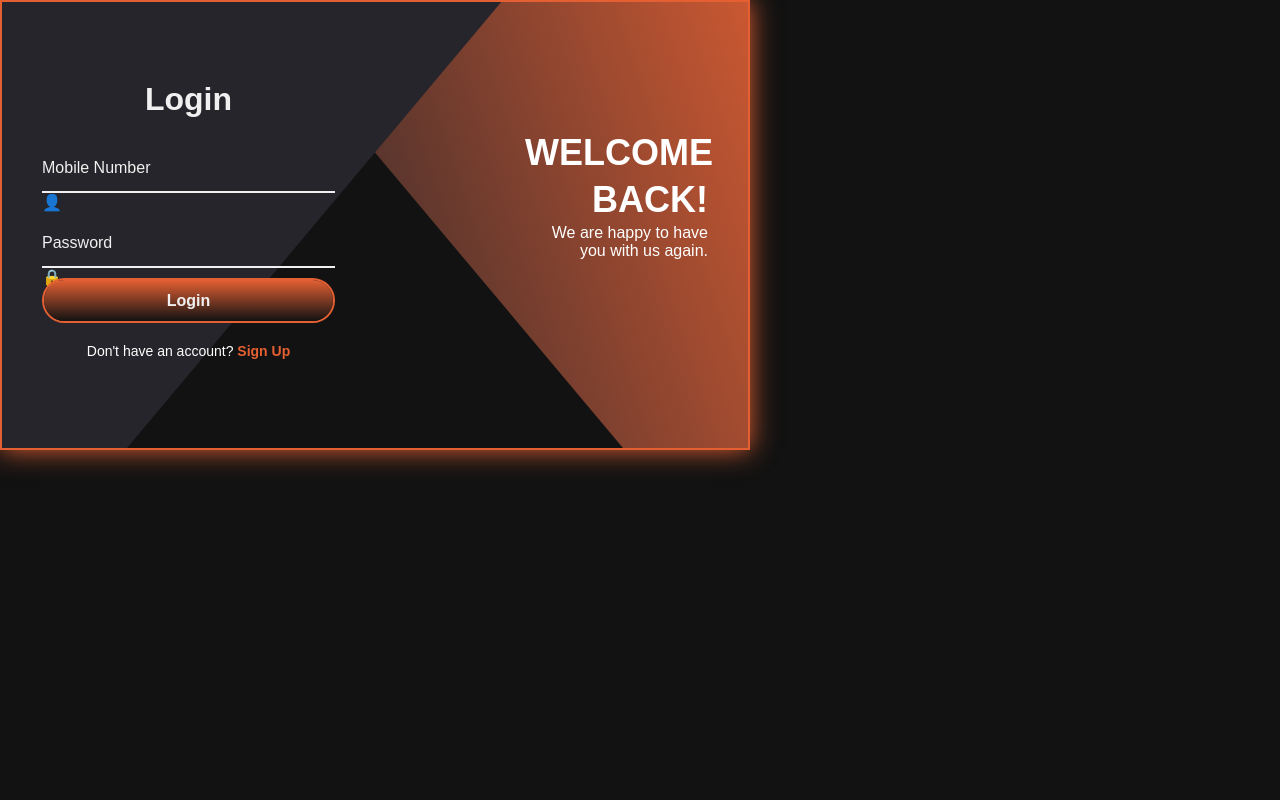
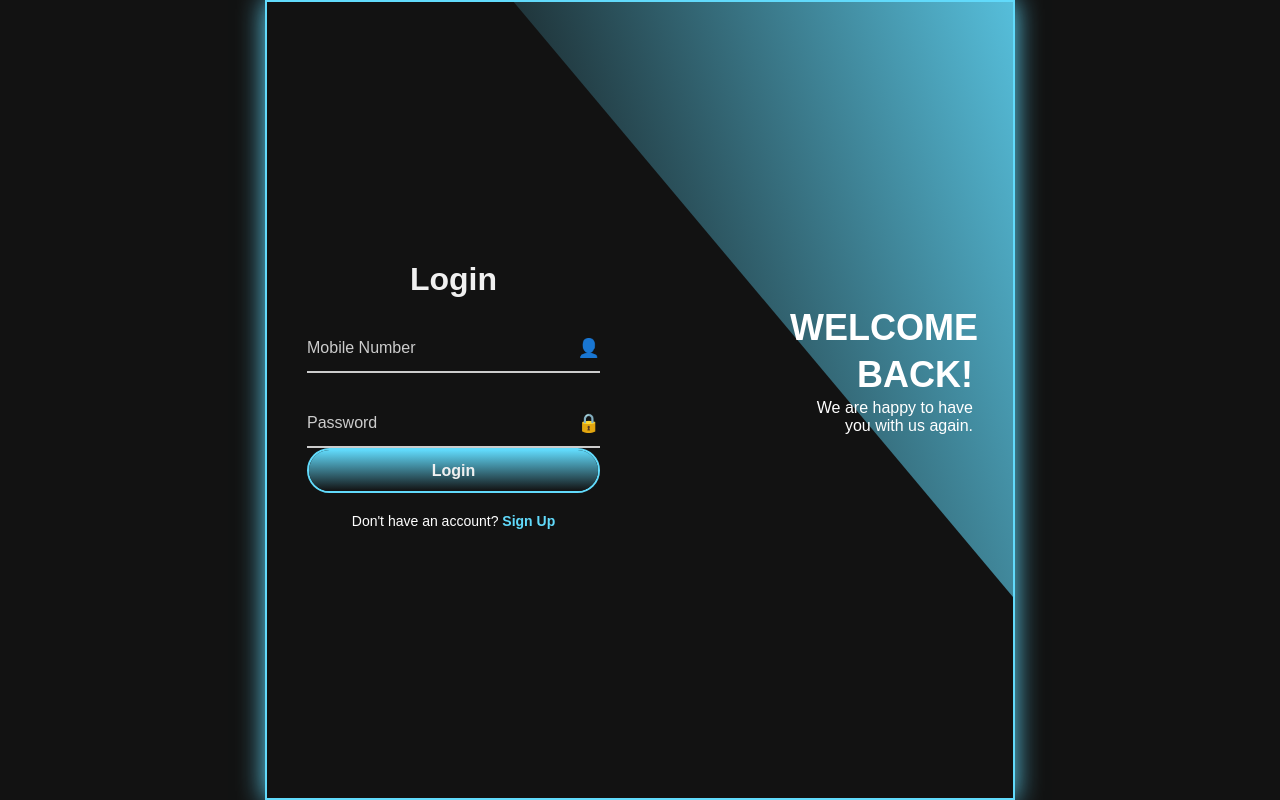
Before and after one commit to vishalpoonia890/amit, a React (Create React App) app in the folder frontend/: page / in a window 1280 px wide. Built offline with nearby package versions, Linux system fonts and the light colour scheme.

Commit message:
Update FormPages.css

```diff
--- a/frontend/src/components/FormPages.css
+++ b/frontend/src/components/FormPages.css
@@ -1,12 +1,17 @@
-/* Styles for the new Login/Register Forms */
-
+/* src/components/FormPages.css */
 .auth-container {
+    display: flex;
+    justify-content: center;
+    align-items: center;
+    min-height: 100vh;
+    background: var(--bg-color);
     position: relative;
     width: 750px;
     height: 450px;
-    border: 2px solid #e46033;
-    box-shadow: 0 0 25px #e46033;
+    border: 2px solid var(--primary-color);
+    box-shadow: 0 0 25px var(--primary-color);
     overflow: hidden;
+    margin: auto; /* Center the container itself if the parent is larger */
 }
 
 .auth-container .form-box {
@@ -26,8 +31,8 @@
 
 .form-box.Login .animation {
     transform: translateX(0%);
+    opacity: 1;
     transition: .7s;
-    opacity: 1;
     transition-delay: calc(.1s * var(--S));
 }
 
@@ -44,8 +49,8 @@
 
 .form-box.Register .animation {
     transform: translateX(120%);
+    opacity: 0;
     transition: .7s ease;
-    opacity: 0;
     filter: blur(10px);
     transition-delay: calc(.1s * var(--S));
 }
@@ -79,14 +84,14 @@
     font-size: 16px;
     color: var(--text-color);
     font-weight: 600;
-    border-bottom: 2px solid var(--text-color);
+    border-bottom: 2px solid var(--text-color-light);
     padding-right: 23px;
     transition: .5s;
 }
 
 .input-box input:focus,
 .input-box input:valid {
-    border-bottom: 2px solid #e46033;
+    border-bottom-color: var(--primary-color);
 }
 
 .input-box label {
@@ -95,29 +100,29 @@
     left: 0;
     transform: translateY(-50%);
     font-size: 16px;
-    color: var(--text-color);
+    color: var(--text-color-light);
+    pointer-events: none;
     transition: .5s;
-    pointer-events: none;
 }
 
 .input-box input:focus ~ label,
 .input-box input:valid ~ label {
     top: -5px;
-    color: #e46033;
+    color: var(--primary-color);
 }
 
-.input-box i {
+.input-box .form-icon {
     position: absolute;
     top: 50%;
     right: 0;
     font-size: 18px;
     transform: translateY(-50%);
-    color: var(--text-color);
+    color: var(--text-color-light);
 }
 
-.input-box input:focus ~ i,
-.input-box input:valid ~ i {
-    color: #e46033;
+.input-box input:focus ~ .form-icon,
+.input-box input:valid ~ .form-icon {
+    color: var(--primary-color);
 }
 
 .btn {
@@ -130,10 +135,13 @@
     font-size: 16px;
     color: var(--text-color);
     font-weight: 600;
-    border: 2px solid #e46033;
+    border: 2px solid var(--primary-color);
     overflow: hidden;
     z-index: 1;
-    margin-top: 10px;
+}
+.btn:disabled {
+    opacity: 0.5;
+    cursor: not-allowed;
 }
 
 .btn::before {
@@ -141,14 +149,14 @@
     position: absolute;
     height: 300%;
     width: 100%;
-    background: linear-gradient(var(--bg-color), #e46033, var(--bg-color), #e46033);
+    background: linear-gradient(var(--bg-color), var(--primary-color), var(--bg-color), var(--primary-color));
     top: -100%;
     left: 0;
     z-index: -1;
     transition: .5s;
 }
 
-.btn:hover::before {
+.btn:hover:before {
     top: 0;
 }
 
@@ -159,13 +167,17 @@
     color: var(--text-color);
 }
 
-.regi-link a {
+.regi-link button {
+    background: none;
+    border: none;
     text-decoration: none;
-    color: #e46033;
+    color: var(--primary-color);
     font-weight: 600;
+    cursor: pointer;
+    font-size: inherit;
 }
 
-.regi-link a:hover {
+.regi-link button:hover {
     text-decoration: underline;
 }
 
@@ -187,10 +199,10 @@
 
 .info-content.Login .animation {
     transform: translateX(0);
+    opacity: 1;
+    filter: blur(0px);
     transition: .7s ease;
     transition-delay: calc(.1s * var(--S));
-    opacity: 1;
-    filter: blur(0px);
 }
 
 .auth-container.active .info-content.Login .animation {
@@ -209,9 +221,9 @@
 
 .info-content.Register .animation {
     transform: translateX(-120%);
-    transition: .7s ease;
     opacity: 0;
     filter: blur(10PX);
+    transition: .7s ease;
     transition-delay: calc(.1s * var(--S));
 }
 
@@ -240,7 +252,7 @@
     top: -5px;
     height: 600px;
     width: 850px;
-    background: linear-gradient(45deg, #25252b, #e46033);
+    background: linear-gradient(45deg, var(--bg-color), var(--primary-color));
     transform: rotate(10deg) skewY(40deg);
     transform-origin: bottom right;
     transition: 1.5s ease;
@@ -255,45 +267,17 @@
 .auth-container .curved-shape2 {
     position: absolute;
     left: 0;
-    top: -5px;
-    height: 600px;
+    top: 100%;
+    height: 700px;
     width: 850px;
-    background: #25252b;
-    border-right: 3px solid #e46033;
-    transform: rotate(-10deg) skewY(-40deg);
+    background: var(--bg-color);
+    border-top: 3px solid var(--primary-color);
+    transform: rotate(0deg) skewY(0deg);
     transform-origin: bottom left;
     transition: 1.5s ease;
-    transition-delay: .5s;
 }
 
 .auth-container.active .curved-shape2 {
-    transform: rotate(0deg) skewY(0deg);
-    transition-delay: .6s;
+    transform: rotate(-11deg) skewY(-41deg);
+    transition-delay: .5s;
 }
-
-@media (max-width: 768px) {
-    .auth-container {
-        width: 100%;
-        height: 100vh;
-        border: none;
-        box-shadow: none;
-    }
-    .info-content {
-        display: none;
-    }
-    .auth-container .form-box {
-        width: 100%;
-    }
-    .auth-container.active .form-box.Login {
-        left: -100%;
-    }
-    .form-box.Register {
-        right: -100%;
-    }
-    .auth-container.active .form-box.Register {
-        right: 0;
-    }
-    .curved-shape, .curved-shape2 {
-        display: none;
-    }
-}
```
